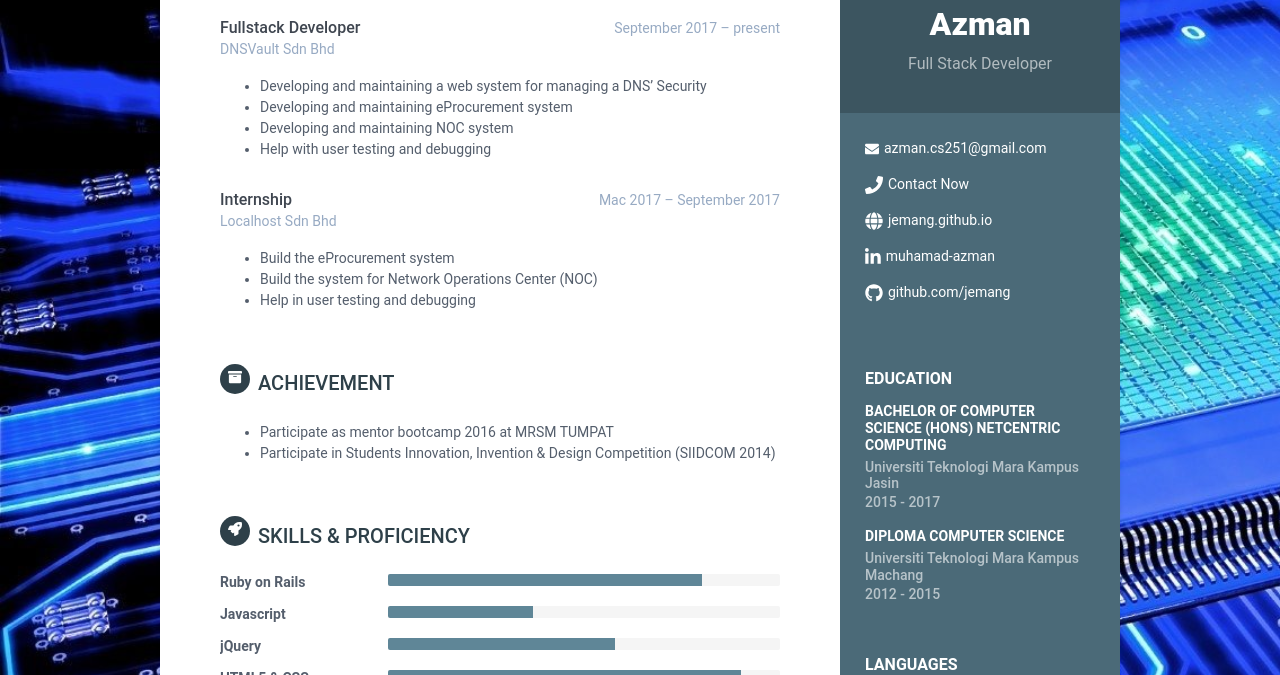
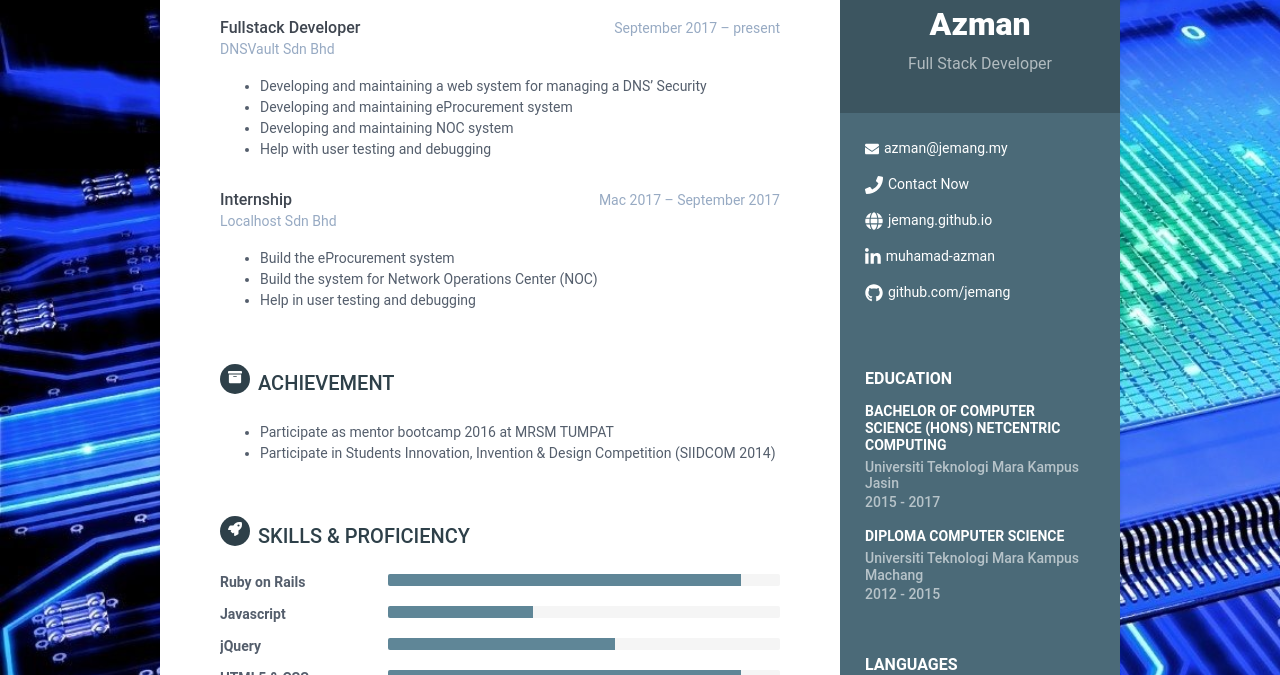
Before and after one commit to jemang/jemang.github.io, a Jekyll site: the page built from resume.html, in a window 1280 px wide. Shown: the part 318-993 px from the top of the page. Built offline with Jekyll 4.4.1, drawn with Linux system fonts in a browser that asks for light colours; nearby versions of some CDN libraries.

Commit message:
update email

```diff
--- a/_data/data.yml
+++ b/_data/data.yml
@@ -12,7 +12,7 @@ sidebar:
   avatar: https://avatars.githubusercontent.com/jemang
 
   # Sidebar links
-  email: azman.cs251@gmail.com
+  email: azman@jemang.my
   phone: ""
   website: jemang.github.io #do not add http://
   linkedin: muhamad-azman
@@ -76,7 +76,7 @@ skills:
 
   toolset:
     - name: Ruby on Rails
-      level: 80%
+      level: 90%
     - name: Javascript
       level: 37%
     - name: jQuery
```
